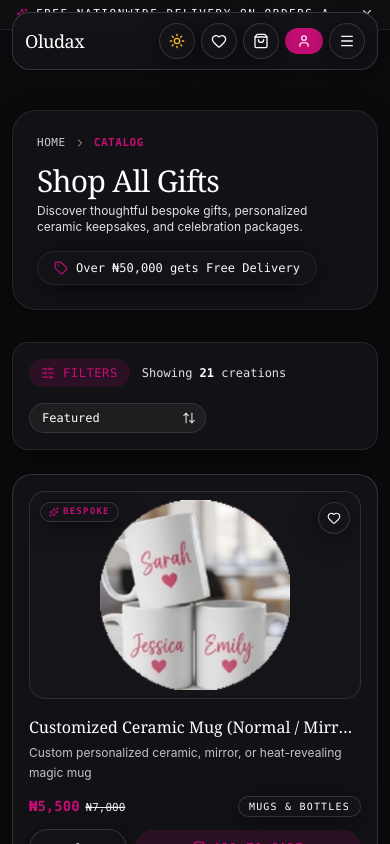
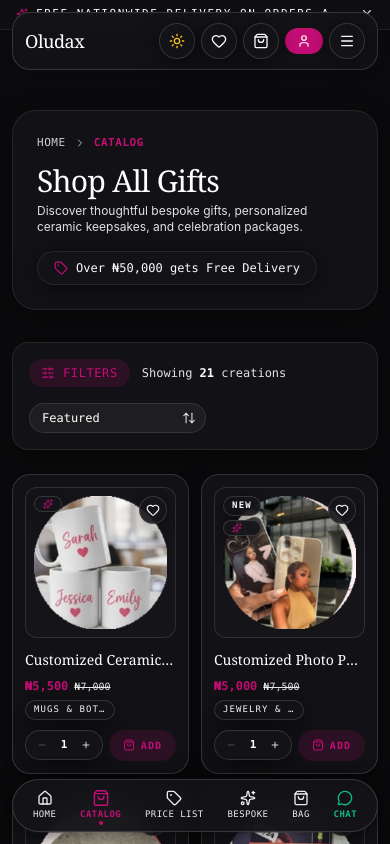
Before and after one commit to jisayo/oludax-concept, a Next.js app: page /shop in a window 390 px wide. Shown: the top 844 px of the page. Built offline with nearby package versions, Linux system fonts and the light colour scheme.

Commit message:
feat(mobile): optimize mobile responsive layout, 2-col product grids, bottom navigation, and sticky actions

```diff
--- a/app/cart/page.tsx
+++ b/app/cart/page.tsx
@@ -108,11 +108,19 @@ export default function CartPage() {
                 {items.map((item) => (
                   <div key={item.id} className="p-4 sm:p-6 flex flex-col sm:flex-row gap-4">
                     {/* Visual Item Avatar */}
-                    <div className="w-20 h-20 sm:w-24 sm:h-24 rounded-2xl bg-panel border border-black/8 dark:border-[rgba(244,244,242,0.08)] shrink-0 flex items-center justify-center p-2">
-                      <div className="w-12 h-12 rounded-xl bg-accent/20 border border-accent/30 text-accent font-display font-semibold text-sm flex items-center justify-center shadow-inner">
-                        {item.name.split(" ")[0]?.[0]}
-                        {item.name.split(" ")[1]?.[0] || ""}
-                      </div>
+                    <div className="w-20 h-20 sm:w-24 sm:h-24 rounded-2xl bg-panel border border-black/8 dark:border-[rgba(244,244,242,0.08)] shrink-0 flex items-center justify-center p-1.5 overflow-hidden relative">
+                      {item.image ? (
+                        <img
+                          src={item.image}
+                          alt={item.name}
+                          className="w-full h-full object-contain rounded-xl"
+                        />
+                      ) : (
+                        <div className="w-12 h-12 rounded-xl bg-accent/20 border border-accent/30 text-accent font-display font-semibold text-sm flex items-center justify-center shadow-inner">
+                          {item.name.split(" ")[0]?.[0]}
+                          {item.name.split(" ")[1]?.[0] || ""}
+                        </div>
+                      )}
                     </div>
 
                     {/* Content Details */}
--- a/app/layout.tsx
+++ b/app/layout.tsx
@@ -1,4 +1,4 @@
-import type { Metadata } from "next";
+import type { Metadata, Viewport } from "next";
 import "./globals.css";
 import { ThemeProvider } from "@/lib/theme-context";
 import { CartProvider } from "@/lib/cart-context";
@@ -7,6 +7,17 @@ import { AuthProvider } from "@/lib/auth-context";
 import Header from "@/components/layout/Header";
 import Footer from "@/components/layout/Footer";
 import AnnouncementBar from "@/components/layout/AnnouncementBar";
+import BottomNav from "@/components/BottomNav";
+
+export const viewport: Viewport = {
+  width: "device-width",
+  initialScale: 1,
+  maximumScale: 5,
+  themeColor: [
+    { media: "(prefers-color-scheme: light)", color: "#F8F8F6" },
+    { media: "(prefers-color-scheme: dark)", color: "#0B0B0D" },
+  ],
+};
 
 export const metadata: Metadata = {
   title: {
@@ -65,8 +76,9 @@ export default function RootLayout({
               <WishlistProvider>
                 <AnnouncementBar />
                 <Header />
-                <main className="flex-1">{children}</main>
+                <main className="flex-1 pb-16 sm:pb-0">{children}</main>
                 <Footer />
+                <BottomNav />
               </WishlistProvider>
             </CartProvider>
           </AuthProvider>
--- a/app/page.tsx
+++ b/app/page.tsx
@@ -432,7 +432,7 @@ export default function Home() {
         </div>
 
         {/* 4-column Product Grid */}
-        <div className="grid grid-cols-1 gap-4 sm:grid-cols-2 lg:grid-cols-4">
+        <div className="grid grid-cols-2 gap-3 sm:gap-4 lg:grid-cols-4">
           {bestSellers.map((product) => (
             <ProductCard key={product.id} product={product} />
           ))}
@@ -512,7 +512,7 @@ export default function Home() {
           </Link>
         </div>
 
-        <div className="grid grid-cols-1 gap-4 sm:grid-cols-2 lg:grid-cols-4">
+        <div className="grid grid-cols-2 gap-3 sm:gap-4 lg:grid-cols-4">
           {newArrivals.map((product) => (
             <ProductCard key={product.id} product={product} />
           ))}
--- a/app/product/[id]/page.tsx
+++ b/app/product/[id]/page.tsx
@@ -168,7 +168,7 @@ export default function ProductDetailPage({
   )}`;
 
   return (
-    <div className="min-h-screen bg-base text-cloud pt-20 sm:pt-24 lg:pt-28 pb-16">
+    <div className="min-h-screen bg-base text-cloud pt-20 sm:pt-24 lg:pt-28 pb-28 sm:pb-16">
       <div className="max-w-7xl mx-auto px-3 sm:px-4 md:px-6 lg:px-8">
         {/* Breadcrumb Glass Banner */}
         <div className="glass rounded-[24px] p-4 sm:p-5 border border-black/8 dark:border-[rgba(244,244,242,0.08)] mb-8">
@@ -722,6 +722,50 @@ export default function ProductDetailPage({
             </div>
           </section>
         )}
+
+        {/* MOBILE STICKY PURCHASE BAR */}
+        <aside
+          aria-label="Mobile Checkout Actions"
+          className="fixed bottom-0 inset-x-0 z-40 sm:hidden glass bg-white/95 dark:bg-[#141418]/95 border-t border-black/15 dark:border-white/15 px-4 py-3 shadow-2xl backdrop-blur-xl"
+        >
+          <div className="flex items-center justify-between gap-3">
+            <div className="min-w-0 flex-1">
+              <span className="font-mono text-[10px] uppercase text-cloud/50 block truncate">
+                {selectedDesign ? selectedDesign.replace(/\s*\(₦[\d,]+\)/, "") : "Total"}
+              </span>
+              <span className="font-mono text-base font-bold text-accent">
+                {formatPrice(activePrice * quantity)}
+              </span>
+            </div>
+
+            <div className="flex items-center gap-2">
+              <a
+                href={whatsappOrderUrl}
+                target="_blank"
+                rel="noreferrer"
+                className="w-10 h-10 rounded-full border border-emerald-500/40 text-emerald-400 bg-emerald-500/10 flex items-center justify-center shrink-0 active:scale-95 transition"
+                title="Order via WhatsApp"
+              >
+                <MessageCircle className="w-5 h-5 text-emerald-500" />
+              </a>
+
+              <button
+                type="button"
+                onClick={handleAddToCart}
+                disabled={!product.inStock}
+                className={`px-5 py-2.5 rounded-full font-mono text-xs uppercase tracking-wider font-semibold transition active:scale-95 ${
+                  addedSuccess
+                    ? "bg-emerald-600 text-white"
+                    : product.inStock
+                    ? "bg-accent text-white"
+                    : "bg-black/10 dark:bg-white/10 text-cloud/40"
+                }`}
+              >
+                {addedSuccess ? "Added!" : "Add to Bag"}
+              </button>
+            </div>
+          </div>
+        </aside>
       </div>
     </div>
   );
--- a/app/shop/page.tsx
+++ b/app/shop/page.tsx
@@ -468,7 +468,7 @@ function ShopContent() {
 
             {/* Product Grid */}
             {paginatedProducts.length > 0 ? (
-              <div className="grid grid-cols-1 sm:grid-cols-2 xl:grid-cols-3 gap-4 md:gap-6">
+              <div className="grid grid-cols-2 sm:grid-cols-2 xl:grid-cols-3 gap-3 sm:gap-4 md:gap-6">
                 {paginatedProducts.map((p) => (
                   <ProductCard key={p.id} product={p} />
                 ))}
--- a/components/BottomNav.tsx
+++ b/components/BottomNav.tsx
@@ -2,33 +2,94 @@
 
 import Link from "next/link";
 import { usePathname } from "next/navigation";
-
-const tabs = [
-  { href: "/", label: "Home", icon: "🏠" },
-  { href: "/shop", label: "Shop", icon: "🛍️" },
-  { href: "/cart", label: "Cart", icon: "🛒" },
-  { href: "/account", label: "Account", icon: "👤" },
-];
+import {
+  Home,
+  ShoppingBag,
+  Sparkles,
+  Tag,
+  MessageCircle,
+} from "lucide-react";
+import { useCart } from "@/lib/cart-context";
 
 export default function BottomNav() {
   const pathname = usePathname();
-  if (pathname.startsWith("/admin")) return null;
+  const { count: cartCount } = useCart();
+
+  // Hide on admin, product detail, and checkout pages for maximum screen real estate
+  if (
+    pathname.startsWith("/admin") ||
+    pathname.startsWith("/product/") ||
+    pathname === "/checkout"
+  ) {
+    return null;
+  }
+
+  const tabs = [
+    { href: "/", label: "Home", icon: Home },
+    { href: "/shop", label: "Catalog", icon: ShoppingBag },
+    { href: "/price-list", label: "Price List", icon: Tag },
+    { href: "/customize", label: "Bespoke", icon: Sparkles },
+    { href: "/cart", label: "Bag", icon: ShoppingBag, badge: cartCount },
+  ];
 
   return (
-    <div className="fixed bottom-0 left-1/2 -translate-x-1/2 w-full max-w-[460px] bg-white border-t border-line flex justify-around py-2.5 z-20">
+    <div className="fixed bottom-3 inset-x-3 z-40 sm:hidden pointer-events-auto">
+      <nav
+        aria-label="Mobile Navigation"
+        className="glass rounded-full px-2 py-1.5 shadow-2xl border border-black/15 dark:border-white/15 bg-white/95 dark:bg-[#141418]/95 backdrop-blur-xl flex items-center justify-around"
+      >
         {tabs.map((tab) => {
-        const active = pathname === tab.href;
+          const Icon = tab.icon;
+          const isActive =
+            pathname === tab.href ||
+            (tab.href !== "/" && pathname.startsWith(tab.href));
+
           return (
             <Link
               key={tab.href}
               href={tab.href}
-            className={`text-center text-[0.6rem] ${active ? "text-pink font-bold" : "text-gray-400"}`}
+              className={`relative flex flex-col items-center justify-center py-1 px-2.5 rounded-full transition-all duration-200 ${
+                isActive
+                  ? "text-accent font-semibold"
+                  : "text-cloud/60 hover:text-cloud"
+              }`}
             >
-            <span className="block text-lg leading-none mb-0.5">{tab.icon}</span>
+              <div className="relative">
+                <Icon
+                  className={`w-4 h-4 transition-transform ${
+                    isActive ? "scale-110 text-accent" : ""
+                  }`}
+                />
+                {tab.badge && tab.badge > 0 ? (
+                  <span className="absolute -top-1.5 -right-2.5 flex h-4 min-w-4 items-center justify-center rounded-full bg-accent font-mono text-[9px] text-white px-1 font-bold shadow-sm">
+                    {tab.badge}
+                  </span>
+                ) : null}
+              </div>
+              <span className="font-mono text-[9px] uppercase tracking-wider mt-0.5">
                 {tab.label}
+              </span>
+              {isActive && (
+                <span className="absolute bottom-0 w-1 h-1 rounded-full bg-accent" />
+              )}
             </Link>
           );
         })}
+
+        {/* WhatsApp Fast Contact Pill */}
+        <a
+          href="https://wa.me/2348144412006?text=Hello%20Oludax%20Concept!%20I%20am%20browsing%20your%20website%20and%20need%20assistance."
+          target="_blank"
+          rel="noreferrer"
+          aria-label="Chat on WhatsApp"
+          className="flex flex-col items-center justify-center py-1 px-2.5 rounded-full text-emerald-500 hover:text-emerald-400 transition"
+        >
+          <MessageCircle className="w-4 h-4" />
+          <span className="font-mono text-[9px] uppercase tracking-wider mt-0.5 font-semibold">
+            Chat
+          </span>
+        </a>
+      </nav>
     </div>
   );
 }
--- a/components/ProductCard.tsx
+++ b/components/ProductCard.tsx
@@ -70,10 +70,10 @@ export default function ProductCard({ product }: { product: Product }) {
   };
 
   return (
-    <article className="group glass flex flex-col overflow-hidden rounded-[20px] p-4 transition duration-300 hover:bg-black/[0.03] dark:hover:bg-[rgba(244,244,242,0.08)]">
+    <article className="group glass flex flex-col overflow-hidden rounded-[18px] sm:rounded-[20px] p-3 sm:p-4 transition duration-300 hover:bg-black/[0.03] dark:hover:bg-[rgba(244,244,242,0.08)]">
       <Link href={targetUrl} className="flex flex-1 flex-col">
         {/* Product Image Frame */}
-        <div className="relative mb-4 h-52 shrink-0 overflow-hidden rounded-2xl border border-black/10 bg-panel dark:border-[rgba(244,244,242,0.12)]">
+        <div className="relative mb-3 sm:mb-4 aspect-square sm:h-52 shrink-0 overflow-hidden rounded-xl sm:rounded-2xl border border-black/10 bg-panel dark:border-[rgba(244,244,242,0.12)]">
           {product.primaryImage ? (
             <img
               src={product.primaryImage}
@@ -92,24 +92,21 @@ export default function ProductCard({ product }: { product: Product }) {
 
           {/* Monogram Fallback if image not provided or fails */}
           <div
-            className={`fallback-monogram h-full w-full flex flex-col items-center justify-center p-6 text-center transition duration-500 group-hover:scale-105 bg-gradient-to-br from-[#720D46]/10 via-panel to-[#C40E75]/10 dark:from-[#720D46]/30 dark:via-[#141419] dark:to-[#C40E75]/20 ${
+            className={`fallback-monogram h-full w-full flex flex-col items-center justify-center p-4 sm:p-6 text-center transition duration-500 group-hover:scale-105 bg-gradient-to-br from-[#720D46]/10 via-panel to-[#C40E75]/10 dark:from-[#720D46]/30 dark:via-[#141419] dark:to-[#C40E75]/20 ${
               product.primaryImage ? "hidden" : "flex"
             }`}
           >
-            <div className="w-16 h-16 rounded-2xl bg-accent/15 border border-accent/25 text-accent font-display font-semibold text-2xl flex items-center justify-center shadow-inner mb-2 group-hover:scale-110 transition-transform">
+            <div className="w-12 h-12 sm:w-16 sm:h-16 rounded-2xl bg-accent/15 border border-accent/25 text-accent font-display font-semibold text-xl sm:text-2xl flex items-center justify-center shadow-inner mb-1.5 sm:mb-2 group-hover:scale-110 transition-transform">
               {product.name.split(" ")[0]?.[0]}
               {product.name.split(" ")[1]?.[0] || ""}
             </div>
             <span className="font-mono text-[9px] uppercase tracking-[0.2em] text-accent font-semibold">
-              Oludax Concept
-            </span>
-            <span className="font-mono text-[10px] text-cloud/40 mt-0.5">
-              Photo Coming Soon
+              Oludax
             </span>
           </div>
 
           {/* Status Badges */}
-          <div className="absolute top-2.5 left-2.5 flex flex-col gap-1 z-10 pointer-events-none">
+          <div className="absolute top-2 left-2 sm:top-2.5 sm:left-2.5 flex flex-col gap-1 z-10 pointer-events-none">
             {product.newArrival && (
               <span className="glass rounded-full px-2 py-0.5 font-mono text-[9px] uppercase tracking-[0.14em] text-cloud font-semibold shadow-sm">
                 New
@@ -117,7 +114,7 @@ export default function ProductCard({ product }: { product: Product }) {
             )}
             {product.customizable && (
               <span className="glass rounded-full px-2 py-0.5 font-mono text-[9px] uppercase tracking-[0.14em] text-accent font-semibold shadow-sm flex items-center gap-1 border border-accent/20">
-                <Sparkles className="w-2.5 h-2.5" /> Bespoke
+                <Sparkles className="w-2.5 h-2.5" /> <span className="hidden sm:inline">Bespoke</span>
               </span>
             )}
           </div>
@@ -127,7 +124,7 @@ export default function ProductCard({ product }: { product: Product }) {
             type="button"
             onClick={handleToggleWishlist}
             aria-label={isFavorited ? "Remove from wishlist" : "Add to wishlist"}
-            className="absolute top-2.5 right-2.5 glass h-8 w-8 rounded-full flex items-center justify-center text-cloud/70 hover:text-accent transition-all z-10 cursor-pointer"
+            className="absolute top-2 right-2 sm:top-2.5 sm:right-2.5 glass h-7 w-7 sm:h-8 sm:w-8 rounded-full flex items-center justify-center text-cloud/70 hover:text-accent transition-all z-10 cursor-pointer"
           >
             <Heart
               className={`w-3.5 h-3.5 transition-colors ${
@@ -138,12 +135,12 @@ export default function ProductCard({ product }: { product: Product }) {
         </div>
 
         {/* Title */}
-        <h3 className="truncate capitalize font-display text-base sm:text-lg font-medium text-cloud group-hover:text-accent transition-colors">
+        <h3 className="truncate capitalize font-display text-sm sm:text-lg font-medium text-cloud group-hover:text-accent transition-colors">
           {product.name}
         </h3>
 
         {/* Short Description */}
-        <div className="mt-1 flex-1">
+        <div className="mt-1 flex-1 hidden sm:block">
           <p className="text-xs leading-relaxed text-cloud/75 line-clamp-2">
             {product.shortDescription ||
               product.description ||
@@ -152,39 +149,39 @@ export default function ProductCard({ product }: { product: Product }) {
         </div>
 
         {/* Price & Category Tag */}
-        <div className="mt-3.5 flex items-center justify-between gap-2">
+        <div className="mt-2 sm:mt-3.5 flex flex-wrap items-center justify-between gap-1.5">
           <div className="flex items-baseline gap-1.5">
-            <p className="font-mono text-sm text-accent font-semibold">
+            <p className="font-mono text-xs sm:text-sm text-accent font-semibold">
               {formatPrice(product.price)}
             </p>
             {product.compareAtPrice && product.compareAtPrice > product.price && (
-              <span className="font-mono text-[11px] text-cloud/60 line-through">
+              <span className="font-mono text-[10px] sm:text-[11px] text-cloud/60 line-through">
                 {formatPrice(product.compareAtPrice)}
               </span>
             )}
           </div>
-          <span className="shrink-0 glass rounded-full px-2.5 py-0.5 font-mono text-[10px] uppercase tracking-[0.12em] text-cloud font-medium">
+          <span className="shrink-0 glass rounded-full px-2 py-0.5 font-mono text-[9px] sm:text-[10px] uppercase tracking-[0.12em] text-cloud/70 font-medium truncate max-w-[90px] sm:max-w-none">
             {product.category || "Gift"}
           </span>
         </div>
       </Link>
 
       {/* Stepper + Add to Cart Row */}
-      <div className="mt-3 flex items-center gap-2">
+      <div className="mt-2.5 sm:mt-3 flex items-center gap-1.5 sm:gap-2">
         {isAvailable ? (
           <>
-            {/* Quantity Stepper */}
-            <div className="glass flex items-center gap-1 rounded-full px-1 py-1 shrink-0">
+            {/* Quantity Stepper (compact on mobile) */}
+            <div className="glass flex items-center gap-0.5 rounded-full px-1 py-0.5 shrink-0">
               <button
                 type="button"
                 onClick={handleDecrement}
                 disabled={quantity <= 1}
                 aria-label="Decrease quantity"
-                className="flex h-7 w-7 items-center justify-center rounded-full text-cloud/70 transition hover:bg-black/8 dark:hover:bg-[rgba(244,244,242,0.12)] disabled:opacity-30 disabled:cursor-not-allowed cursor-pointer"
+                className="flex h-6 w-6 sm:h-7 sm:w-7 items-center justify-center rounded-full text-cloud/70 transition hover:bg-black/8 dark:hover:bg-[rgba(244,244,242,0.12)] disabled:opacity-30 disabled:cursor-not-allowed cursor-pointer"
               >
-                <Minus className="h-3 w-3" />
+                <Minus className="h-2.5 w-2.5 sm:h-3 sm:w-3" />
               </button>
-              <span className="flex h-7 min-w-6 items-center justify-center font-mono text-xs text-cloud select-none">
+              <span className="flex h-6 min-w-4 sm:min-w-6 items-center justify-center font-mono text-[11px] sm:text-xs text-cloud select-none font-semibold">
                 {quantity}
               </span>
               <button
@@ -192,9 +189,9 @@ export default function ProductCard({ product }: { product: Product }) {
                 onClick={handleIncrement}
                 disabled={quantity >= maxStock}
                 aria-label="Increase quantity"
-                className="flex h-7 w-7 items-center justify-center rounded-full text-cloud/70 transition hover:bg-black/8 dark:hover:bg-[rgba(244,244,242,0.12)] disabled:opacity-30 disabled:cursor-not-allowed cursor-pointer"
+                className="flex h-6 w-6 sm:h-7 sm:w-7 items-center justify-center rounded-full text-cloud/70 transition hover:bg-black/8 dark:hover:bg-[rgba(244,244,242,0.12)] disabled:opacity-30 disabled:cursor-not-allowed cursor-pointer"
               >
-                <Plus className="h-3 w-3" />
+                <Plus className="h-2.5 w-2.5 sm:h-3 sm:w-3" />
               </button>
             </div>
 
@@ -202,21 +199,22 @@ export default function ProductCard({ product }: { product: Product }) {
             <button
               type="button"
               onClick={handleAddToCart}
-              className={`flex flex-1 items-center justify-center gap-2 rounded-full py-2.5 font-mono text-[11px] uppercase tracking-[0.14em] transition active:scale-95 cursor-pointer ${
+              className={`flex flex-1 items-center justify-center gap-1.5 rounded-full py-2 sm:py-2.5 font-mono text-[10px] sm:text-[11px] uppercase tracking-[0.12em] sm:tracking-[0.14em] transition active:scale-95 cursor-pointer truncate ${
                 justAdded
                   ? "bg-emerald-600 text-white"
-                  : "bg-accent/15 text-accent hover:bg-accent/25 dark:bg-accent/15 dark:hover:bg-accent/25"
+                  : "bg-accent/15 text-accent hover:bg-accent/25 dark:bg-accent/15 dark:hover:bg-accent/25 font-semibold"
               }`}
             >
               {justAdded ? (
                 <>
-                  <Check className="h-3.5 w-3.5" />
+                  <Check className="h-3 w-3 sm:h-3.5 sm:w-3.5" />
                   <span>Added!</span>
                 </>
               ) : (
                 <>
-                  <ShoppingBag className="h-3.5 w-3.5" />
-                  <span>Add to Cart</span>
+                  <ShoppingBag className="h-3 w-3 sm:h-3.5 sm:w-3.5 shrink-0" />
+                  <span className="hidden sm:inline">Add to Bag</span>
+                  <span className="sm:hidden">Add</span>
                 </>
               )}
             </button>
@@ -225,9 +223,9 @@ export default function ProductCard({ product }: { product: Product }) {
           <button
             type="button"
             disabled
-            className="flex flex-1 items-center justify-center py-2.5 rounded-full font-mono text-[11px] uppercase tracking-[0.14em] bg-black/5 dark:bg-white/5 text-cloud/40 cursor-not-allowed"
+            className="flex flex-1 items-center justify-center py-2 sm:py-2.5 rounded-full font-mono text-[10px] sm:text-[11px] uppercase tracking-[0.14em] bg-black/5 dark:bg-white/5 text-cloud/40 cursor-not-allowed"
           >
-            Out of Stock
+            Sold Out
           </button>
         )}
       </div>
```
Lines whose indentation alone changed are shown as unchanged.
